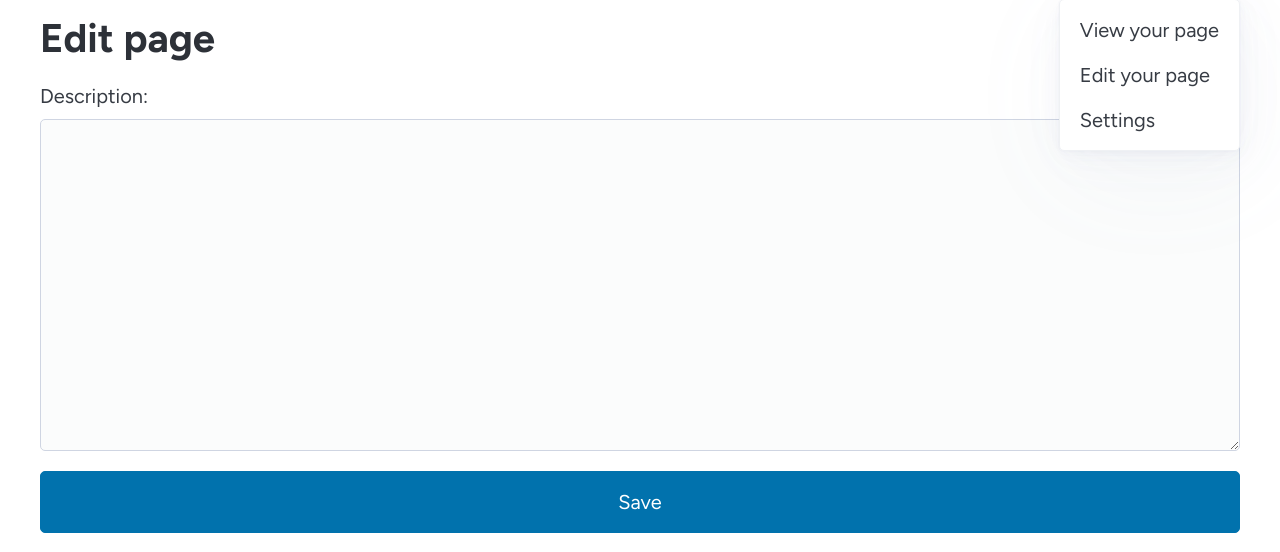
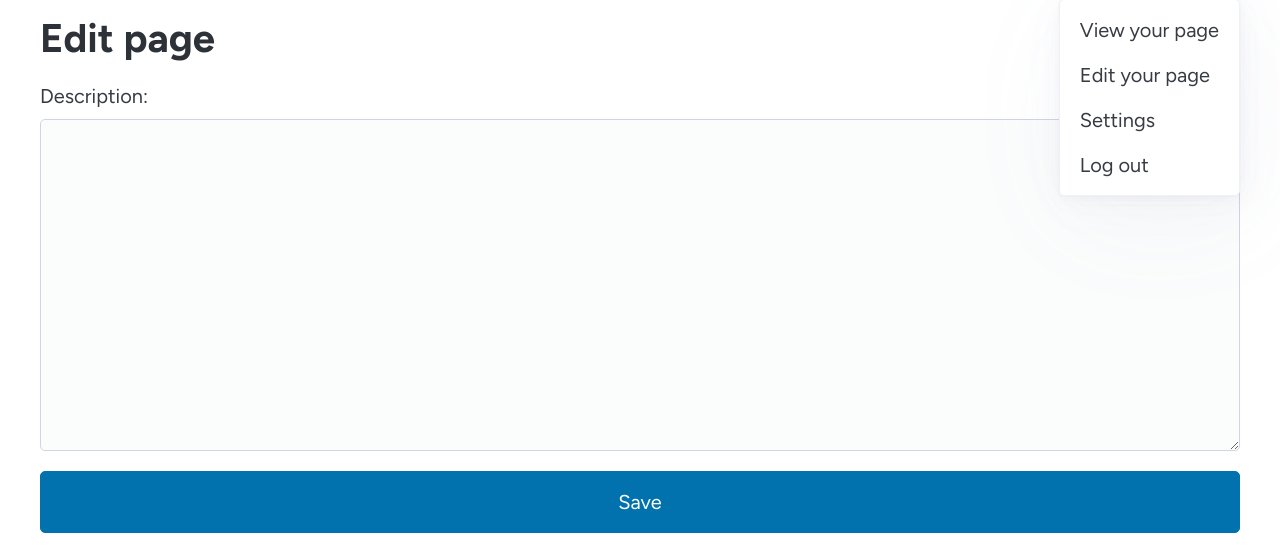
Before and after one commit to xtt28/onepage, a Django app: page /edit in a window 1280 px wide, after a click that opens the changed part. Shown: the part 91-643 px from the top of the page. Run offline with Django 5.2, Linux system fonts and the light colour scheme; the visitor is signed in with stand-in values (Sample User, id 1); data comes from the database, SQL or seed files in the repository; data that the repository does not hold is empty; some libraries are stand-ins or nearby versions.

Commit message:
Add logout button to navbar dropdown

```diff
--- a/onepage/templates/layout.html
+++ b/onepage/templates/layout.html
@@ -41,6 +41,9 @@
                             <li>
                                 <a href="{% url "user_settings" %}">Settings</a>
                             </li>
+                            <li>
+                                <a href="{% url "logout" %}">Log out</a>
+                            </li>
                         </ul>
                     </details>
                 </li>
```
